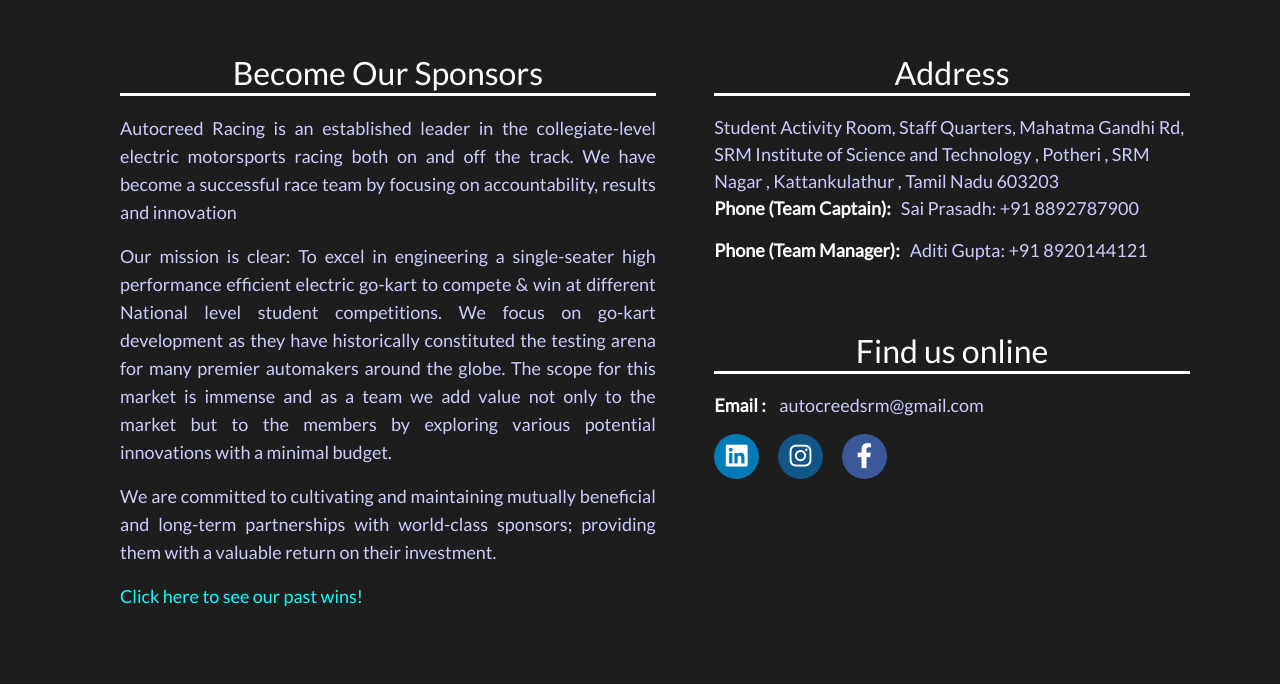
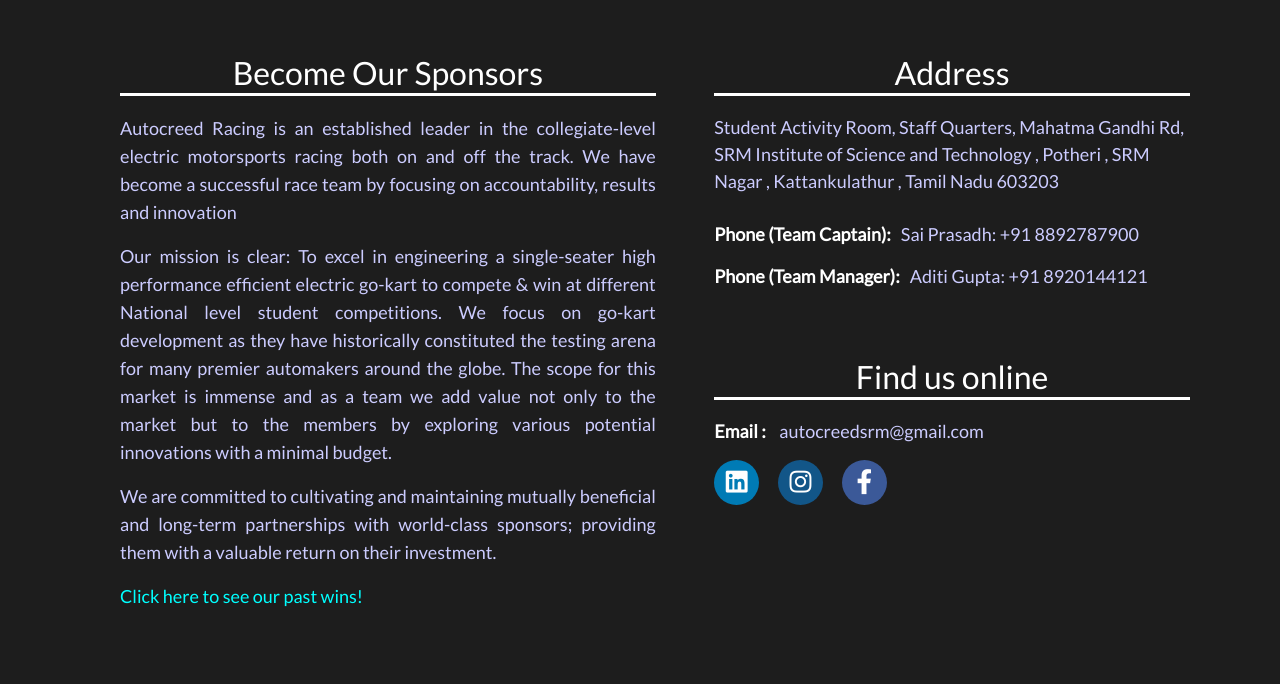
Before and after one commit to WebarchClub/autocreed, a Node server app: page /contact in a window 1280 px wide. Shown: the part 177-861 px from the top of the page. Run offline with Node 20, Linux system fonts and the light colour scheme; some libraries are stand-ins or nearby versions.

Commit message:
alphax link and contact change

```diff
--- a/views/contact.ejs
+++ b/views/contact.ejs
@@ -34,13 +34,14 @@
 					<div class="sec2innercont">
 						<div class="sec2addr">
 							<h1>Address</h1>
-							<a href="https://goo.gl/maps/o9NGNXfcEs9e5Hek8" class="contactp">Student Activity Room, Staff Quarters, Mahatma Gandhi Rd,
+							<a href="https://goo.gl/maps/o9NGNXfcEs9e5Hek8" target="_blank" class="contactp">Student Activity Room, Staff Quarters, Mahatma Gandhi Rd,
 
 								SRM Institute of Science and Technology , Potheri , SRM Nagar , Kattankulathur ,
 								Tamil
 								Nadu
 								603203</a>
-							<p class="contactp"><span class="collig">Phone (Team Captain):</span>Sai Prasadh: +91 8892787900</p>
+							<p class="contactp">
+								<br/><span class="collig">Phone (Team Captain):</span>Sai Prasadh: +91 8892787900</p>
 							<p class="contactp"><span class="collig">Phone (Team Manager):</span>Aditi Gupta: +91 8920144121</p>
 
 						</div>
@@ -52,7 +53,7 @@
 					<div class="sec2innercont">
 						<div class="sec2addr">
 							<h1>Find us online</h1>
-							<p class="contactp"><span class="collig">Email :</span> autocreedsrm@gmail.com</p>
+							<p class="contactp"><span class="collig">Email :</span> <a class="contactp" href="mailto: autocreedsrm@gmail.com"> autocreedsrm@gmail.com</a></p>
 						</div>
 					</div>
 
--- a/views/sponsors.ejs
+++ b/views/sponsors.ejs
@@ -189,10 +189,6 @@
 
 
                                             <div class="container process-scetion">
-                                                <div class="social-bar">
-                                                    <a href="https://www.solidworks.com/" target="_blank"
-                                                        class="slider-nav-item"><i class="fas fa-globe"></i></a>
-                                                </div>
                                             </div>
 
 
```
